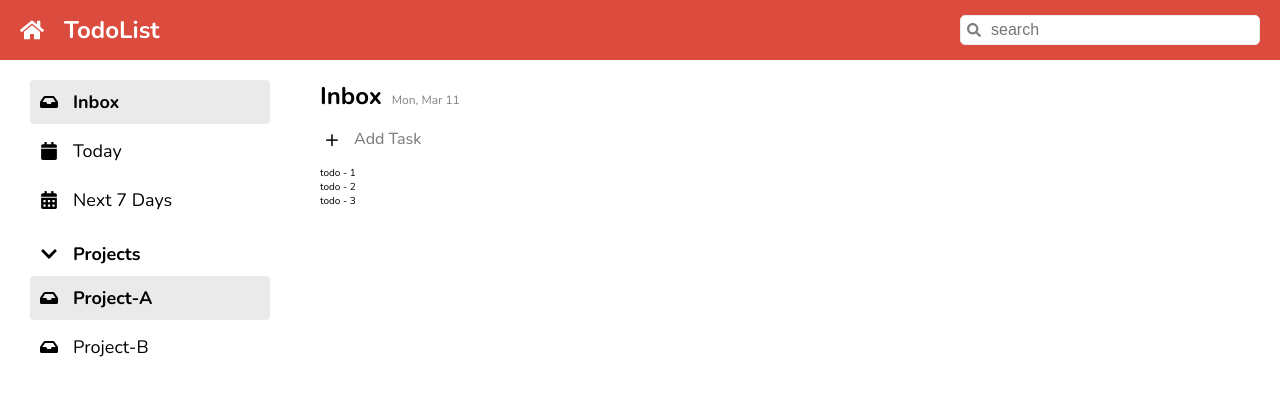
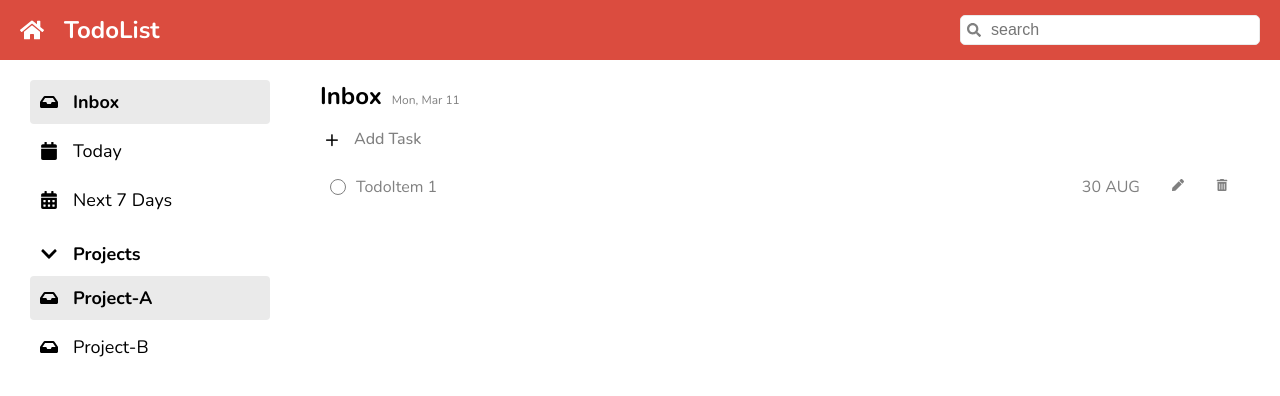
Before and after one commit to jimalike/cc15-todolist-jimmy, a React (Create React App) app: page / in a window 1280 px wide. Shown: the top 396 px of the page. Built offline with nearby package versions, Linux system fonts and the light colour scheme.

Commit message:
add Todolists

```diff
--- a/src/component/Todo/TodoLists.jsx
+++ b/src/component/Todo/TodoLists.jsx
@@ -1,13 +1,25 @@
 import styles from './TodoLists.module.scss'
+import { FaTrashAlt, FaPen, FaRegCircle } from 'react-icons/fa';
 
 function TodoLists() {
-  return (
-    <div>
-      <div> todo - 1</div>
-      <div> todo - 2</div>
-      <div> todo - 3</div>
-    </div>
-  )
+    return (
+        <ul className={styles.todo__lists}>
+            <li className={styles.todo}>
+                <span className={styles.todo__checkbox}>
+                </span>
+                <p className={styles.todo__task}>TodoItem 1</p>
+                <span className={styles.todo__date}>30 AUG</span>
+                <div className={styles.todo__action}>
+                    <span className={styles.todo__edit}>
+                        <FaPen/>
+                    </span>
+                    <span className={styles.todo__delete}>
+                        <FaTrashAlt/>
+                    </span>
+                </div>
+            </li>
+        </ul>
+    )
 }
 
 export default TodoLists;
--- a/src/component/Todo/TodoLists.module.scss
+++ b/src/component/Todo/TodoLists.module.scss
@@ -0,0 +1,42 @@
+@import "../../index.scss";
+
+.todo {
+    display: flex;
+    cursor: pointer;
+    align-items: center;
+    gap: 10px;
+    padding: 10px 10px;
+    font-size: 1.6rem;
+    border-radius: 4px;
+    color: $grey-dark;
+
+    &:hover {
+        background-color: $grey-light;
+    }
+
+    &__checkbox {
+        color: $grey-dark;
+        height: 16px;
+        width: 16px;
+        display: block;
+        border: 1px solid $grey-dark;
+        border-radius: 16px;
+        text-align: center;
+        line-height: 16px;
+    }
+
+    &__task {
+        flex: 1;
+    }
+
+    &__date {
+    }
+
+    &__action {
+        flex-basis: 100px;
+        display: flex;
+        gap: 10px;
+        justify-content: space-evenly;
+        font-size:1.2rem
+    }
+}
```
